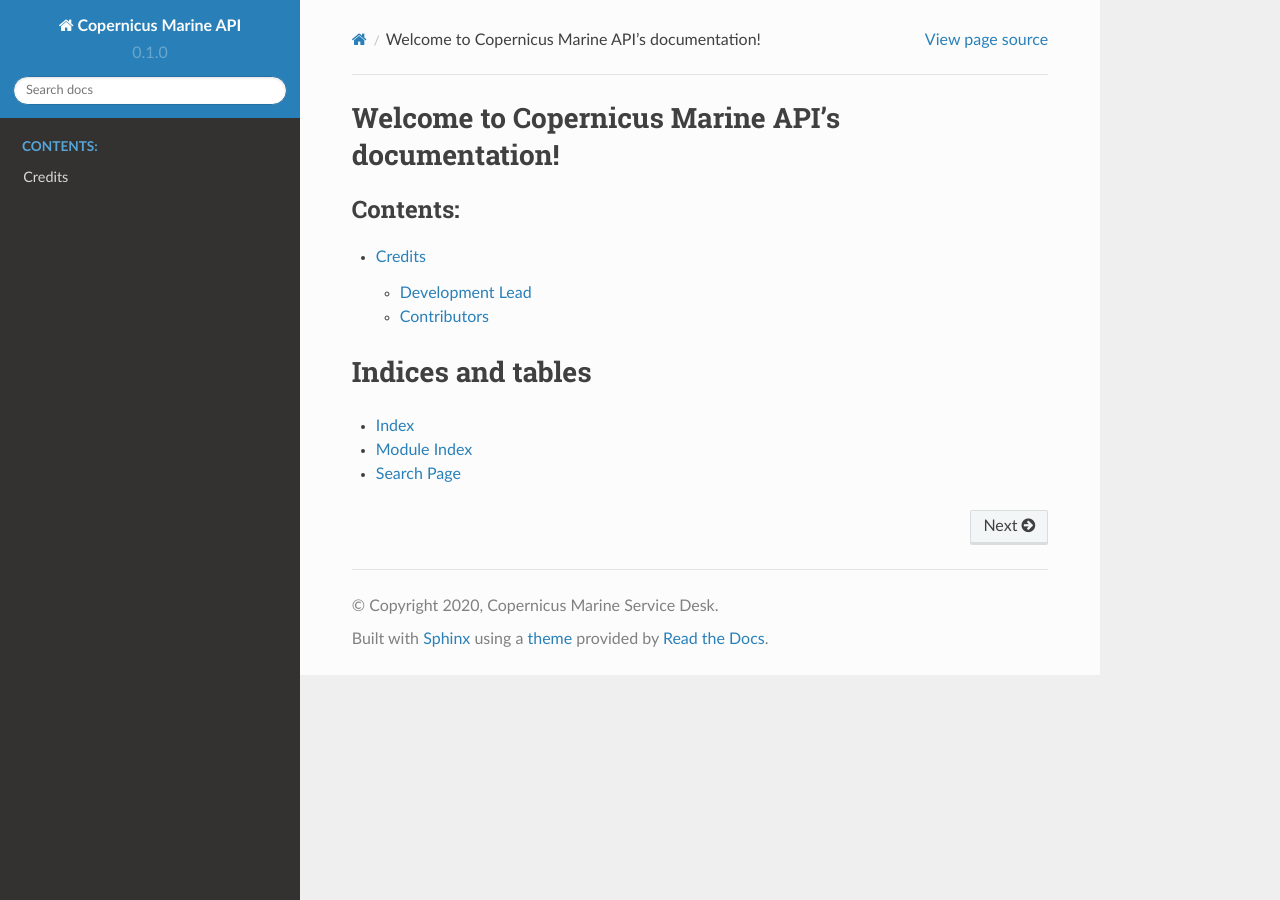
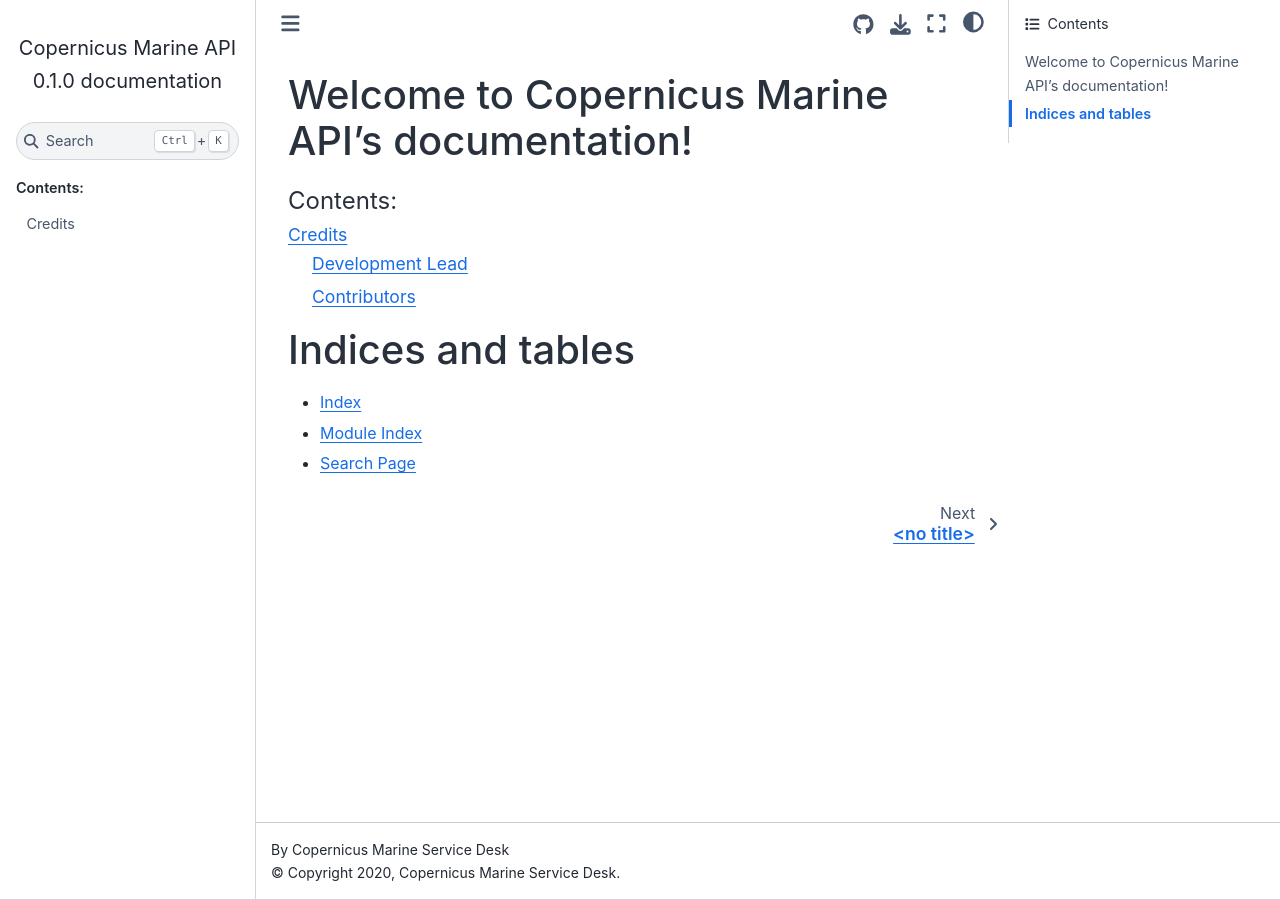
Before and after one commit to copernicusmarine/cmemsapi, a Sphinx documentation site: the page built from docs/index.rst, in a window 1280 px wide. Built offline with Sphinx 7.4.7 and the Sphinx Book theme 1.1.4, drawn with Linux system fonts in a browser that asks for light colours; pages that are not in the unit, such as notebooks, are missing from menus.

Commit message:
Update conf.py

```diff
--- a/docs/conf.py
+++ b/docs/conf.py
@@ -83,7 +83,13 @@
 # The theme to use for HTML and HTML Help pages.  See the documentation for
 # a list of builtin themes.
 #
-html_theme = 'sphinx_rtd_theme'
+html_theme = 'sphinx_book_theme'
+html_theme_options = {
+    'repository_url': 'https://github.com/spatialaudio/nbsphinx',
+    'use_repository_button': True,
+    'use_issues_button': True,
+    'use_edit_page_button': True
+}
 
 # Theme options are theme-specific and customize the look and feel of a
 # theme further.  For a list of options available for each theme, see the
```
